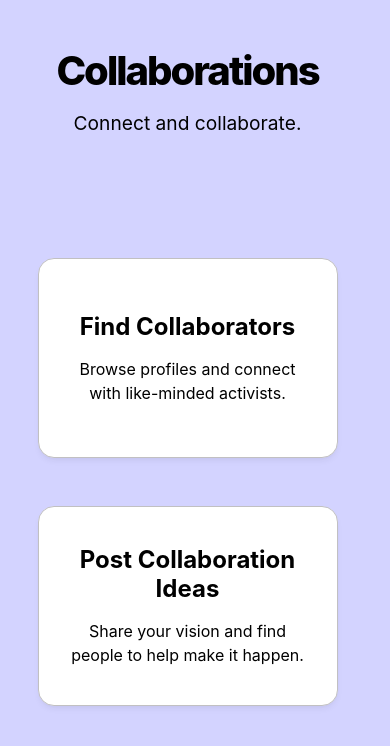
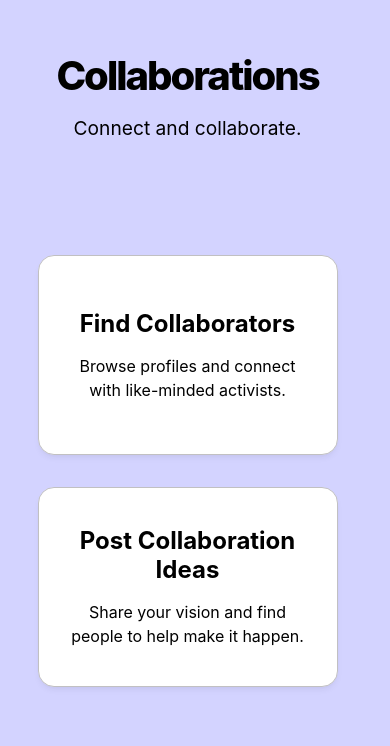
Before and after one commit to studentrebellion/Collaborators, a React (Vite) app in the folder client/: page / in a window 390 px wide. Shown: the top 746 px of the page. Built offline with nearby package versions, Linux system fonts and the light colour scheme; no server answers.

Commit message:
Revamp mobile styling from scratch

```diff
--- a/client/src/index.css
+++ b/client/src/index.css
@@ -225,36 +225,67 @@
 
 /* Responsive */
 @media (max-width: 640px) {
+
+  /* Global Mobile Adjustments */
+  #root {
+    padding: 1rem;
+    width: 100%;
+    box-sizing: border-box;
+  }
+
   h1 {
     font-size: 2.5rem;
+    line-height: 1.2;
   }
 
+  /* Form Adjustments */
   .input-group {
     flex-direction: column;
   }
 
-  #root {
-    padding: 1rem;
+  /* Homepage Specific Mobile Styles */
+  .home-container {
+    width: 100%;
+    padding: 0;
+    display: flex;
+    flex-direction: column;
+    align-items: center;
   }
 
   .home-container header {
-    margin-top: 30px;
+    margin-top: 2rem;
+    /* ~32px */
+    padding: 0 1rem;
+    width: 100%;
+    box-sizing: border-box;
   }
 
   .action-buttons {
+    display: flex;
     flex-direction: column;
     align-items: center;
+    justify-content: center;
     width: 100%;
+    gap: 1.5rem;
+    /* Space between buttons */
   }
 
   .big-action-button {
     width: 100%;
     max-width: 300px;
-    height: 140px;
-    margin: 0.5rem 0;
-    padding-top: 1rem;
-    padding-bottom: 1rem;
+    /* Cap width at 300px */
+    height: auto;
+    /* Allow content to dictate height */
+    min-height: 140px;
+    /* Minimum height for touch target */
+    margin: 0;
+    /* Reset margins, use gap instead */
+    padding: 1.5rem;
     box-sizing: border-box;
+    display: flex;
+    flex-direction: column;
+    align-items: center;
+    justify-content: center;
   }
 }
 
```
